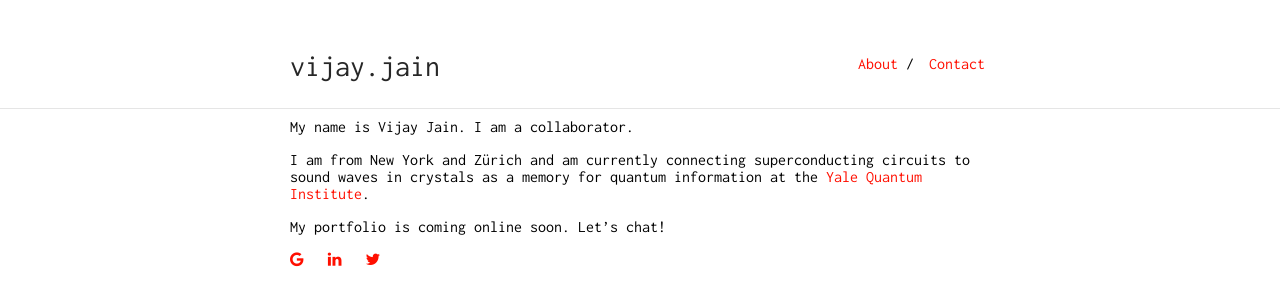
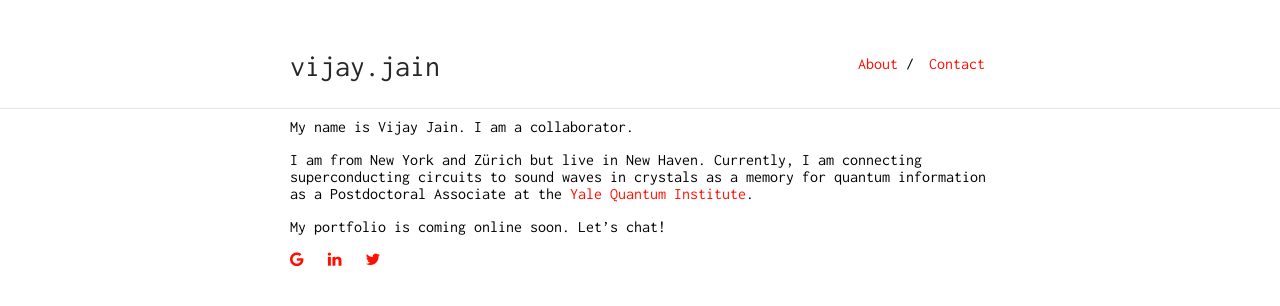
Before and after one commit to vjain89/site, a Jekyll site: the page built from index.md, in a window 1280 px wide. Shown: the top 306 px of the page. Built offline with Jekyll 4.4.1, drawn with Linux system fonts in a browser that asks for light colours.

Commit message:
issue having baseurl

```diff
--- a/index.md
+++ b/index.md
@@ -11,7 +11,8 @@ layout: default
 <div class="body">My name is Vijay Jain. I am a
 	<span id="changer">quantum engineer.</span></div>
 
-I am from New York and Zürich and am currently connecting superconducting circuits to sound waves in crystals as a memory for quantum information at the <a href="https://quantuminstitute.yale.edu">Yale Quantum Institute</a>.
+I am from New York and Zürich but live in New Haven.
+Currently, I am connecting superconducting circuits to sound waves in crystals as a memory for quantum information as a Postdoctoral Associate at the <a href="https://quantuminstitute.yale.edu">Yale Quantum Institute</a>.
 
 My portfolio is coming online soon. Let's chat!
 
```
